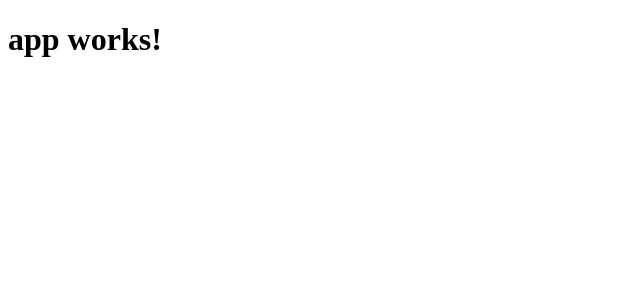
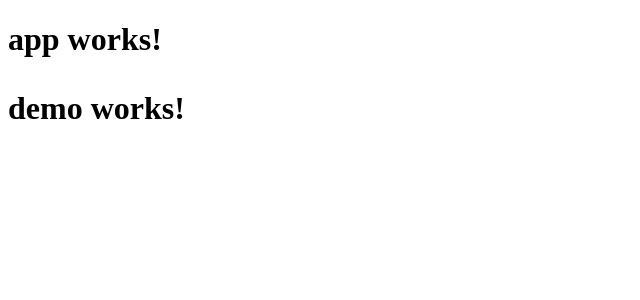
Before and after one commit to iknsa-formation/poec-symfony, an Angular app: page / in a window 1280 px wide. Shown: the top 300 px of the page, without its empty margins (0-640 px from the left). Built offline with nearby package versions, Linux system fonts and the light colour scheme.

Commit message:
added component child

```diff
--- a/src/app/app.component.html
+++ b/src/app/app.component.html
@@ -1,3 +1,4 @@
 <h1>
   {{title}}
+  <app-demo></app-demo>
 </h1>
--- a/src/app/app.module.ts
+++ b/src/app/app.module.ts
@@ -4,10 +4,12 @@ import { FormsModule } from '@angular/forms';
 import { HttpModule } from '@angular/http';
 
 import { AppComponent } from './app.component';
+import { DemoComponent } from './demo/demo.component';
 
 @NgModule({
   declarations: [
-    AppComponent
+    AppComponent,
+    DemoComponent
   ],
   imports: [
     BrowserModule,
--- /dev/null
+++ b/src/app/demo/demo.component.html
@@ -0,0 +1,3 @@
+<p>
+  demo works!
+</p>
--- /dev/null
+++ b/src/app/demo/demo.component.ts
@@ -0,0 +1,15 @@
+import { Component, OnInit } from '@angular/core';
+
+@Component({
+  selector: 'app-demo',
+  templateUrl: './demo.component.html',
+  styleUrls: ['./demo.component.css']
+})
+export class DemoComponent implements OnInit {
+
+  constructor() { }
+
+  ngOnInit() {
+  }
+
+}
```
Also changed, not shown: src/app/demo/demo.component.css (added), 1 other file (tests, documents, lock files or other folders).
